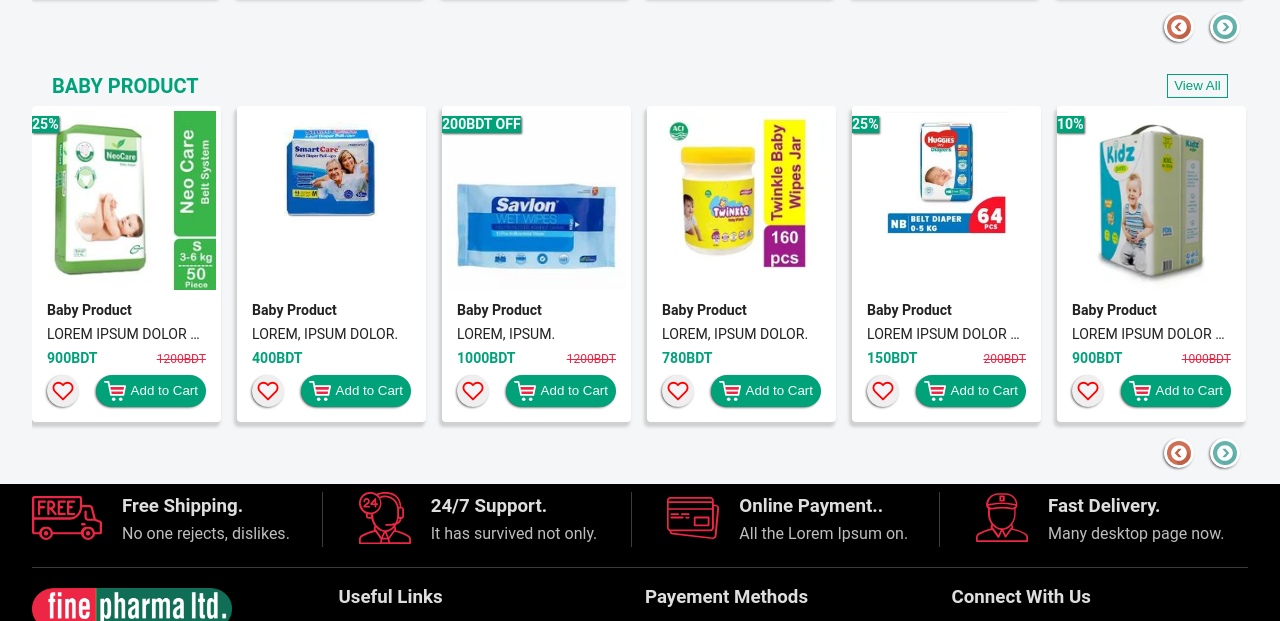
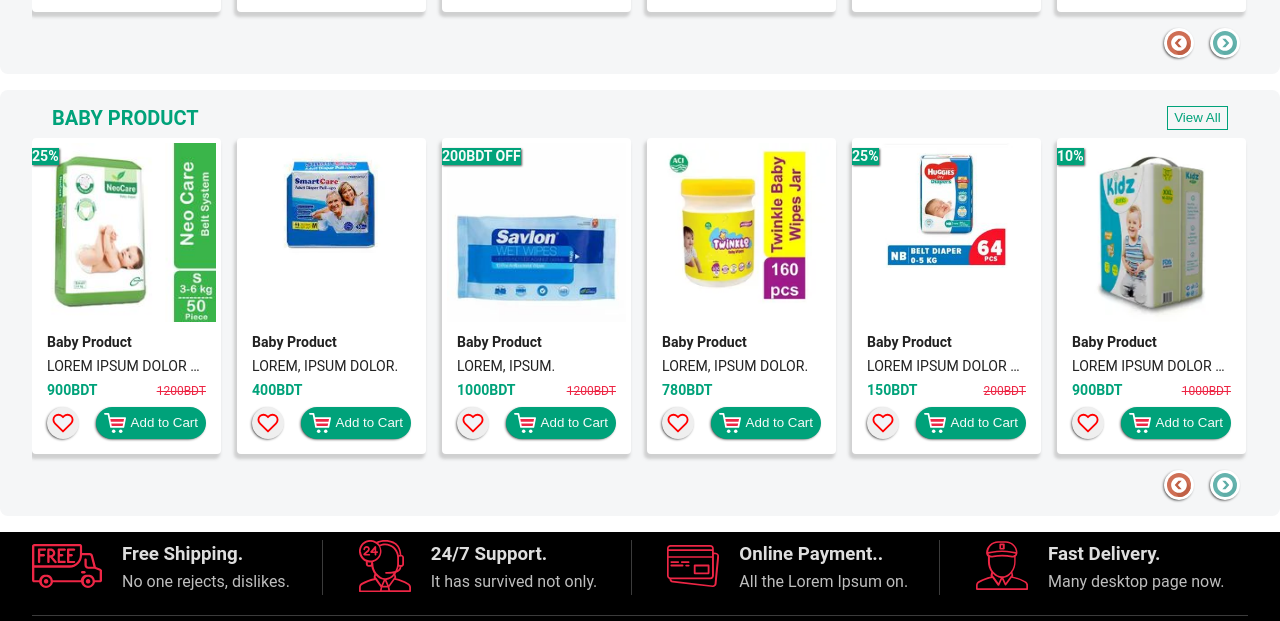
Before and after one commit to binrohan/iqra-fine-pharma-ltd, a plain HTML site: page dist/index.html in a window 1280 px wide. Shown: the part 865-1486 px from the top of the page. Drawn offline with Linux system fonts and the light colour scheme; files whose address does not match are found by name.

Commit message:
product-row style refactored

```diff
--- a/src/scss/_product-row.scss
+++ b/src/scss/_product-row.scss
@@ -1,10 +1,18 @@
 .bg-products {
-  background: $color-bg;
+  background: $color-foreground;
 }
 
 .product-row {
   @include container;
   overflow-x: hidden;
+  background-color: $color-bg;
+  margin-bottom: 1rem;
+  border-radius: .5rem;
+
+
+  &:first-child{
+    margin-top: 1rem;
+  }
 
   &__item {
     overflow-x: hidden;
@@ -32,8 +40,6 @@
         button.view-all {
           @include btn--outline--success;
         }
-
-
       }
     }
 
```
Also changed, not shown: dist/css/index.css, dist/css/product.css (deleted), dist/css/search.css (deleted), 3 other files.
